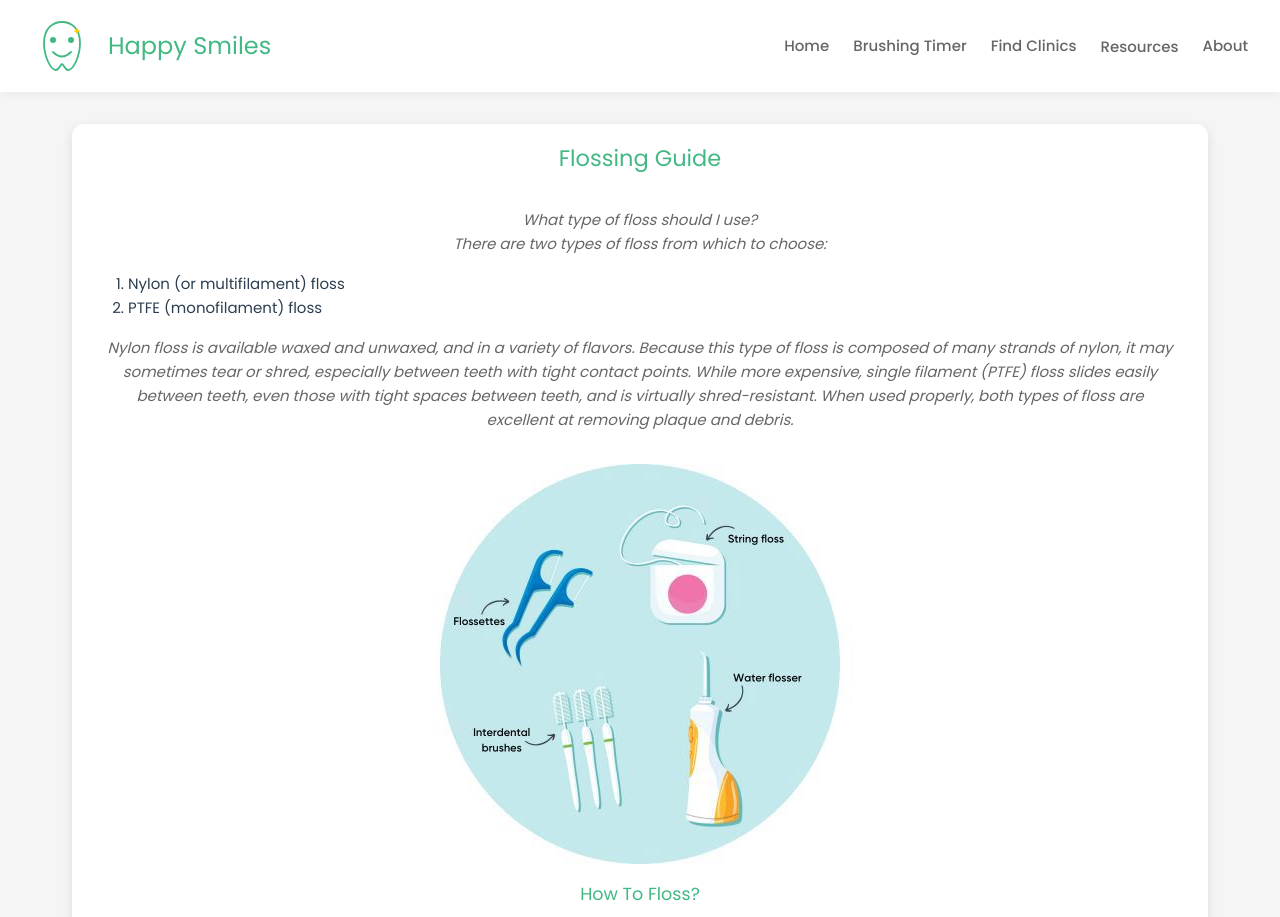
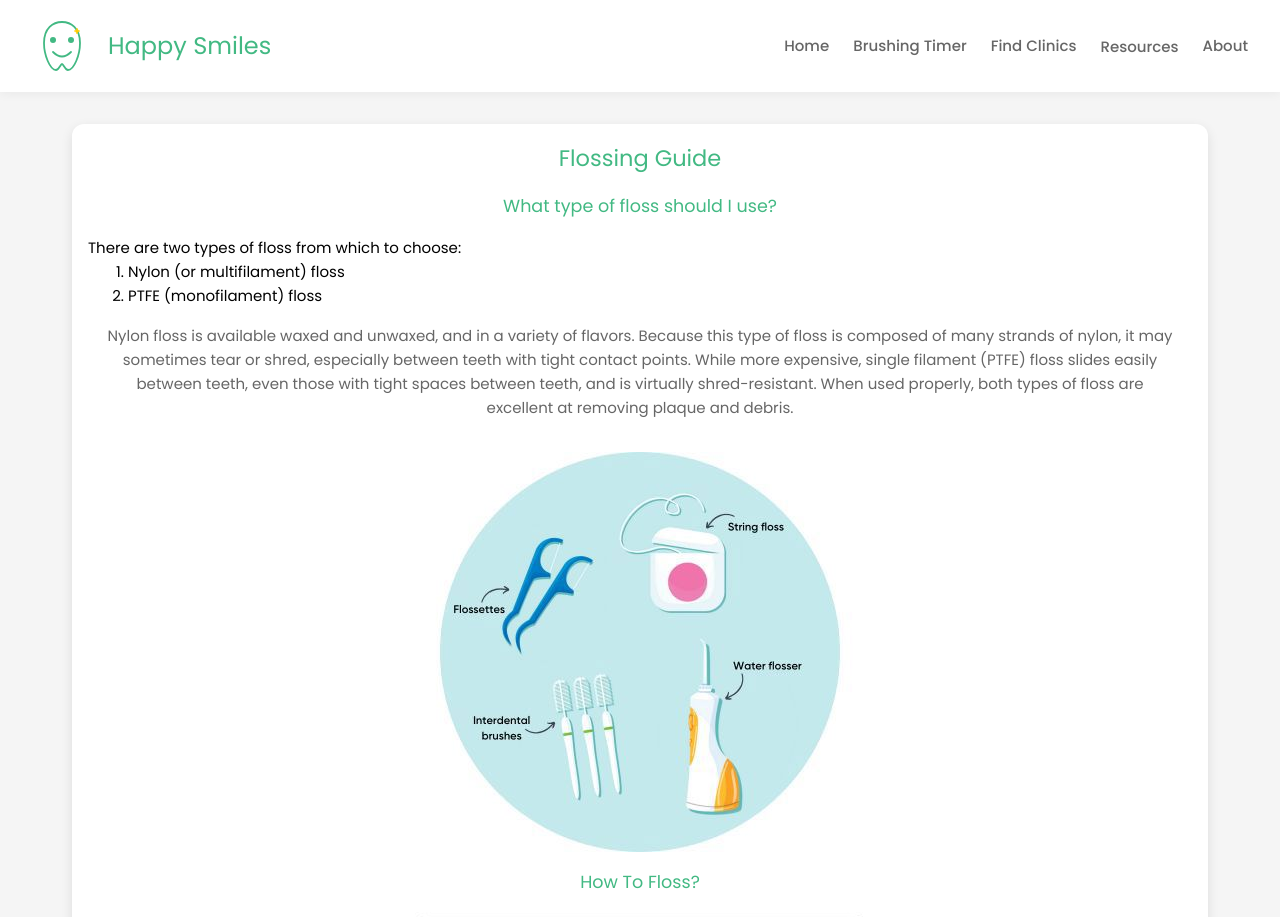
Before and after one commit to Happy-smiles-UNC/happy-smiles, a Vue app: page /flossing in a window 1280 px wide. Shown: the top 917 px of the page. Built offline with nearby package versions, Linux system fonts and the light colour scheme; a small style sheet from the web is missing; what highcharts-vue would draw is missing.

Commit message:
Reformatting flossing page

```diff
--- a/src/components/FlossingGuide.vue
+++ b/src/components/FlossingGuide.vue
@@ -2,10 +2,8 @@
   <div class="flossing-guide">
     <h2>Flossing Guide</h2>
 
-    <p class="placeholder-text">
-      <strong>What type of floss should I use?</strong><br />
-      There are two types of floss from which to choose:
-    </p>
+    <h3>What type of floss should I use?</h3>
+    <p>There are two types of floss from which to choose:</p>
 
     <ol>
       <li>Nylon (or multifilament) floss</li>
@@ -83,11 +81,19 @@ export default {
   background-color: white;
   border-radius: 12px;
   box-shadow: 0 4px 12px rgba(0, 0, 0, 0.1);
+  color: black;
 }
 
-h2, h3 {
+h2 {
   color: #42b983;
   margin-bottom: 1rem;
+  text-align: center;
+}
+
+h3 {
+  color: #42b983;
+  margin-bottom: 1rem;
+  margin-top: 1rem;
   text-align: center;
 }
 
@@ -95,7 +101,6 @@ h2, h3 {
   text-align: center;
   padding: 1rem;
   color: #666;
-  font-style: italic;
 }
 
 img {
@@ -104,4 +109,8 @@ img {
   display: block;
   margin: 1rem auto;
 }
+
+strong {
+  font-size: bold;
+}
 </style>
```
